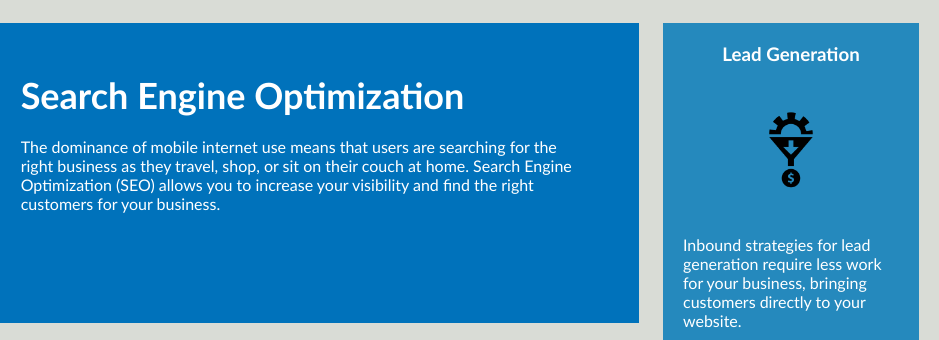
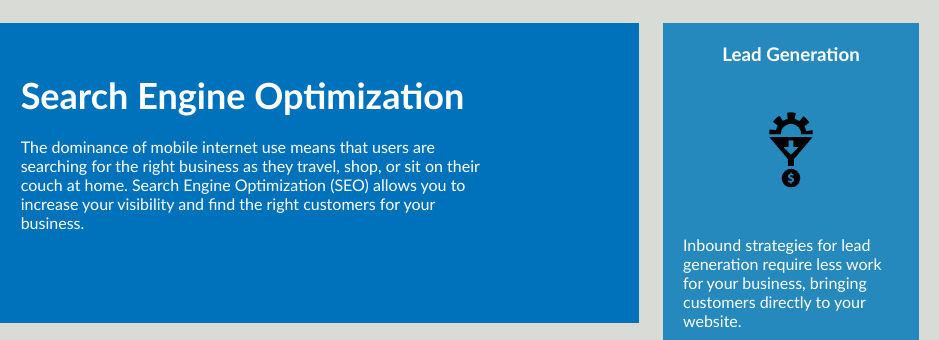
Before and after one commit to blairyoung15/horiseonchallenge, a plain HTML site: page index.html in a window 1280 px wide. Shown: the part 899-1239 px from the top of the page, 341-1280 px from the left. Drawn offline with Linux system fonts and the light colour scheme.

Commit message:
added descriptions to css, added width to content section p to make width of text similar to the mockup

```diff
--- a/assets/css/style.css
+++ b/assets/css/style.css
@@ -8,6 +8,8 @@ body {
     background-color: #d9dcd6;
     font-family: 'Gill Sans', 'Gill Sans MT', Calibri, 'Trebuchet MS', sans-serif;
 }
+
+/* Header styles */
 
 header {
     padding: 20px;
@@ -47,6 +49,10 @@ header nav ul li {
     margin-left: 25px;
 }
 
+/* header styles end */
+
+/* footer styles */
+
 footer {
     padding: 30px;
     clear: both;
@@ -58,10 +64,13 @@ footer h2 {
     font-size: 20px;
 }
 
+/* footer styles end */
+
 p {
     font-size: 16px;
 }
 
+/* hero section style start */
 
 .hero {
     height: 800px;
@@ -72,20 +81,27 @@ p {
     background-position: center;
 }
 
+/* hero section style end */
+
+/* content section styles start */
+.float-right {
+    float: right;
+    margin-left: 25px;
+}
+
 .float-left {
     float: left;
     margin-right: 25px;
-}
-
-.float-right {
-    float: right;
-    margin-left: 25px;
 }
 
 .content {
     width: 75%;
     display: inline-block;
     margin-left: 20px;
+}
+
+.content p {
+     width: 88%
 }
 
 .content-body {
@@ -104,6 +120,10 @@ p {
     margin-bottom: 20px;
     font-size: 36px;
 }
+
+/* content section styles end */
+
+/* benefits section styles start */
 
 .benefits {
     margin-right: 20px;
@@ -130,3 +150,4 @@ p {
     margin: 10px auto;
     max-width: 150px;
 }
+/* benefit sections style end */
```
